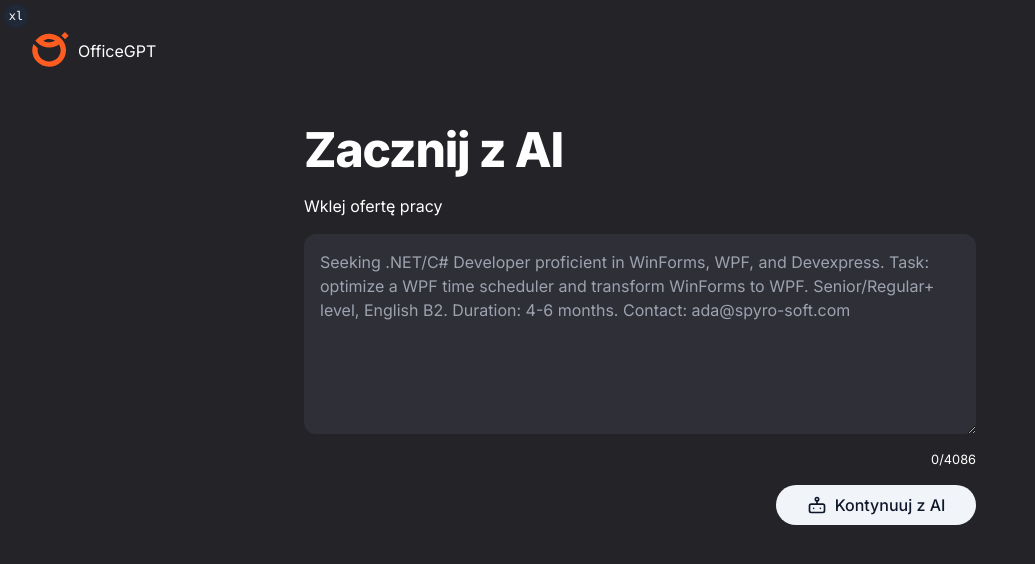
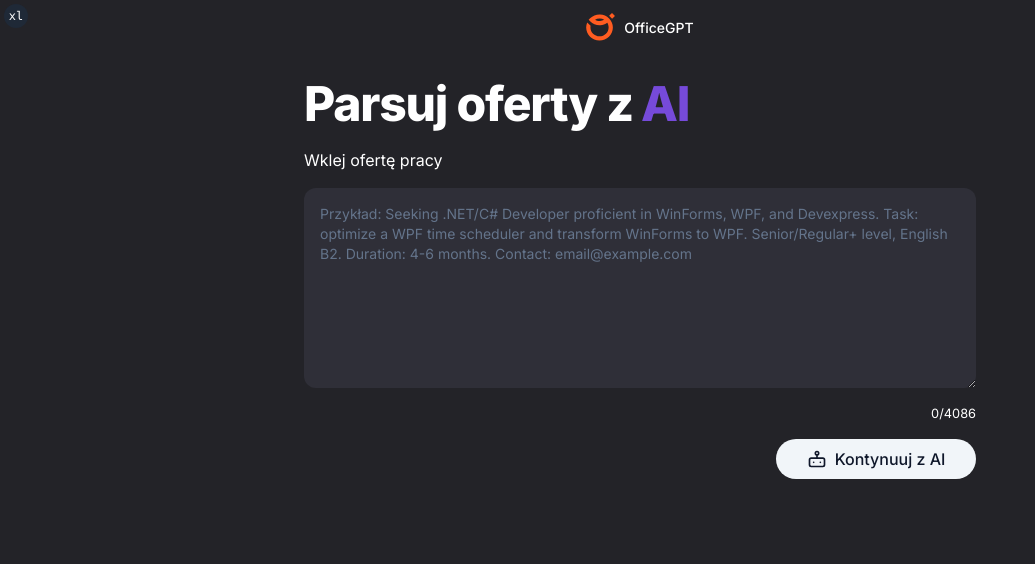
Before and after one commit to gaievskyi/office-gpt, a Next.js app: page / in a window 1280 px wide. Shown: the top 564 px of the page, without its empty margins (0-1035 px from the left). Built offline with nearby package versions, Linux system fonts and the light colour scheme.

Commit message:
refactor

```diff
--- a/src/app/globals.css
+++ b/src/app/globals.css
@@ -1,6 +1,31 @@
 @tailwind base;
 @tailwind components;
 @tailwind utilities;
+
+
+@keyframes shine {
+  0% {
+    background-position: 0% 50%;
+  }
+  100% {
+    background-position: 100% 50%;
+  }
+}
+.shine {
+  background: linear-gradient(
+    to right,
+    #7953cd 20%,
+    #00affa 30%,
+    #0190cd 70%,
+    #764ada 80%
+  );
+  -webkit-background-clip: text;
+  background-clip: text;
+  -webkit-text-fill-color: transparent;
+  text-fill-color: transparent;
+  background-size: 500% auto;
+  animation: shine 5s ease-in-out infinite alternate;
+}
 
 @layer base {
   :root {
--- a/src/app/layout.tsx
+++ b/src/app/layout.tsx
@@ -2,8 +2,9 @@ import { Logo, ScreenSize, Show } from "@/ui"
 
 import "./globals.css"
 
-import { Toaster } from "@/ui/kit"
+import { Button, Toaster } from "@/ui/kit"
 import { type PropsWithChildren } from "react"
+import Link from "next/link"
 
 import { IS_DEVELOPMENT } from "@/lib/constants"
 import { sans } from "@/lib/fonts"
@@ -18,9 +19,16 @@ export default function RootLayout({ children }: PropsWithChildren) {
   return (
     <html lang="en" suppressHydrationWarning>
       <body className={cn(sans.className, "bg-[#232328]")}>
-        <div className="p-8">
-          <Logo>
-            <span className="text-white">OfficeGPT</span>
+        <div className="flex justify-center p-2">
+          <Logo withAnimation>
+            <Link href="/">
+              <Button
+                variant="link"
+                className="select-none p-0 text-sm font-medium leading-none text-white"
+              >
+                OfficeGPT
+              </Button>
+            </Link>
           </Logo>
         </div>
         <div className="flex-1">{children}</div>
--- a/src/app/page.tsx
+++ b/src/app/page.tsx
@@ -1,7 +1,7 @@
 "use client"
 
 import { Output } from "@/ui"
-import { Button } from "@/ui/kit"
+import { Button, Textarea } from "@/ui/kit"
 import { useAutoAnimate } from "@formkit/auto-animate/react"
 import { Bot, Loader } from "lucide-react"
 import { useEffect, useRef, useState, useTransition } from "react"
@@ -17,7 +17,7 @@ const MAX_INPUT_LENGTH = 4086
 export default function Home() {
   const formRef = useRef<HTMLFormElement | null>(null)
 
-  const [animationParentRef] = useAutoAnimate()
+  const [animationParentRef] = useAutoAnimate({easing: "linear", duration: 400})
 
   const [completion, setCompletion] = useState<Completion>({
     role: "",
@@ -63,12 +63,8 @@ export default function Home() {
 
   useEffect(() => {
     if (showOutput) {
-      const scrollHeight = document.documentElement.scrollHeight
-      const windowHeight = window.innerHeight
-      const extraOffset = 100
-
       window.scrollTo({
-        top: scrollHeight - windowHeight + extraOffset,
+        top: document.documentElement.scrollHeight,
         behavior: "smooth",
       })
     }
@@ -79,16 +75,18 @@ export default function Home() {
       <div className="container flex flex-col gap-12 px-4 md:gap-0 xl:max-w-[55%]">
         <div className="flex flex-col gap-5">
           <h1 className="scroll-m-20 text-4xl font-extrabold tracking-tight lg:text-5xl">
-            Zacznij z AI
+            Parsuj oferty z
+            <span className="shine ml-2">
+              AI
+            </span>
           </h1>
           <form action={onSubmit} ref={formRef} className="flex flex-col gap-4">
             <label htmlFor="input">Wklej ofertę pracy</label>
-            <textarea
+            <Textarea
               maxLength={MAX_INPUT_LENGTH}
-              placeholder="Seeking .NET/C# Developer proficient in WinForms, WPF, and Devexpress. Task: optimize a WPF time scheduler and transform WinForms to WPF. Senior/Regular+ level, English B2. Duration: 4-6 months. Contact: ada@spyro-soft.com"
+              placeholder="Przykład: Seeking .NET/C# Developer proficient in WinForms, WPF, and Devexpress. Task: optimize a WPF time scheduler and transform WinForms to WPF. Senior/Regular+ level, English B2. Duration: 4-6 months. Contact: email@example.com"
               name="input"
               id="input"
-              className="min-h-[200px] rounded-xl bg-[#2F2F38] p-4"
               onChange={recalculateLength}
             />
             <small
--- a/src/ui/kit/textarea.tsx
+++ b/src/ui/kit/textarea.tsx
@@ -11,7 +11,7 @@ const Textarea = forwardRef<HTMLTextAreaElement, TextareaProps>(
     return (
       <textarea
         className={cn(
-          "flex min-h-[80px] w-full rounded-md border border-input bg-transparent px-3 py-2 text-sm ring-offset-background placeholder:text-muted-foreground focus-visible:outline-none focus-visible:ring-2 focus-visible:ring-ring focus-visible:ring-offset-2 disabled:cursor-not-allowed disabled:opacity-50",
+          "flex min-h-[200px] w-full rounded-xl border-input bg-[#2F2F38] p-4 text-sm ring-offset-background placeholder:text-muted-foreground focus-visible:outline-none focus-visible:ring-2 focus-visible:ring-black focus-visible:ring-offset-2 disabled:cursor-not-allowed disabled:opacity-50",
           className
         )}
         ref={ref}
--- a/src/ui/logo.tsx
+++ b/src/ui/logo.tsx
@@ -1,12 +1,20 @@
 "use client"
 
+import { cn } from '@/lib/utils'
 import { type PropsWithChildren } from "react"
 
-export const Logo = ({ children }: PropsWithChildren) => (
-  <div className="flex items-center gap-2">
+type LogoProps =  PropsWithChildren & {
+  withAnimation?:boolean
+}
+
+export const Logo = ({ children, withAnimation }: LogoProps) => (
+  <div className="group flex items-center gap-2">
+    <div className={cn({
+      "transition duration-500 ease-out group-hover:rotate-[360deg]": withAnimation
+    })}>
       <svg
-      width="38"
-      height="38"
+        width="30"
+        height="30"
         viewBox="0 0 46 46"
         fill="none"
         xmlns="http://www.w3.org/2000/svg"
@@ -24,6 +32,7 @@ export const Logo = ({ children }: PropsWithChildren) => (
           fill="#FF5C21"
         />
       </svg>
+    </div>
     {children}
   </div>
 )
--- a/src/ui/output.tsx
+++ b/src/ui/output.tsx
@@ -6,6 +6,7 @@ import { useToast } from "@/lib/hooks"
 import { type Completion } from "@/lib/schemas"
 import { cn } from "@/lib/utils"
 
+import { Button } from "./kit"
 import { Logo } from "./logo"
 
 export type OutputProps = Completion
@@ -37,18 +38,19 @@ export const Output = ({
 
     toast({
       title: "Skopiowano do schowka!",
+      description: "Użyj ⌘ + v żeby wkleić wynik."
     })
   }
 
   return (
     <div className="flex min-h-[100%] flex-col gap-5 lg:max-w-[60%]">
       <Logo />
-      <div className="flex flex-col gap-2 rounded-xl bg-[#2F2F38] p-4">
+      <div className="flex flex-col gap-2 rounded-xl bg-[#2F2F38] p-4 text-sm">
         <>
           <span className="text-xl font-light uppercase text-[#B9B9CA]">
             Rola
           </span>
-          <span>{role}</span>
+          <span className="">{role}</span>
         </>
         <span className="text-xl font-light uppercase text-[#B9B9CA]">
           Wymagania
@@ -72,13 +74,14 @@ export const Output = ({
             </div>
           ))}
         </div>
-        <button
+        <Button
+          variant="outline"
           onClick={copy}
           disabled={!role || !requirements || !suggestedDepartments}
-          className="ml-auto mt-2 flex max-w-[200px] items-center justify-center gap-2 rounded-xl bg-white p-3 text-black transition-all hover:brightness-90 disabled:cursor-not-allowed disabled:brightness-75 hover:disabled:hover:brightness-75"
+          className="m-auto gap-2 rounded-full"
         >
           <Copy size={16} /> <span className="text-sm">Kopiuj</span>
-        </button>
+        </Button>
       </div>
     </div>
   )
```
Lines whose indentation alone changed are shown as unchanged.
